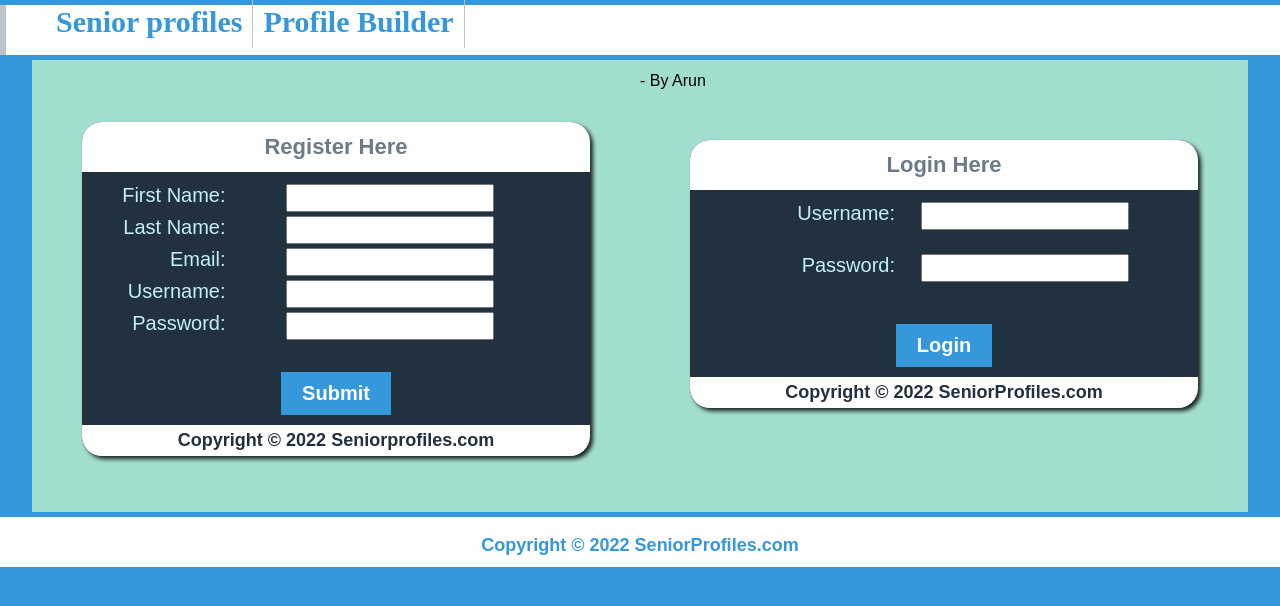
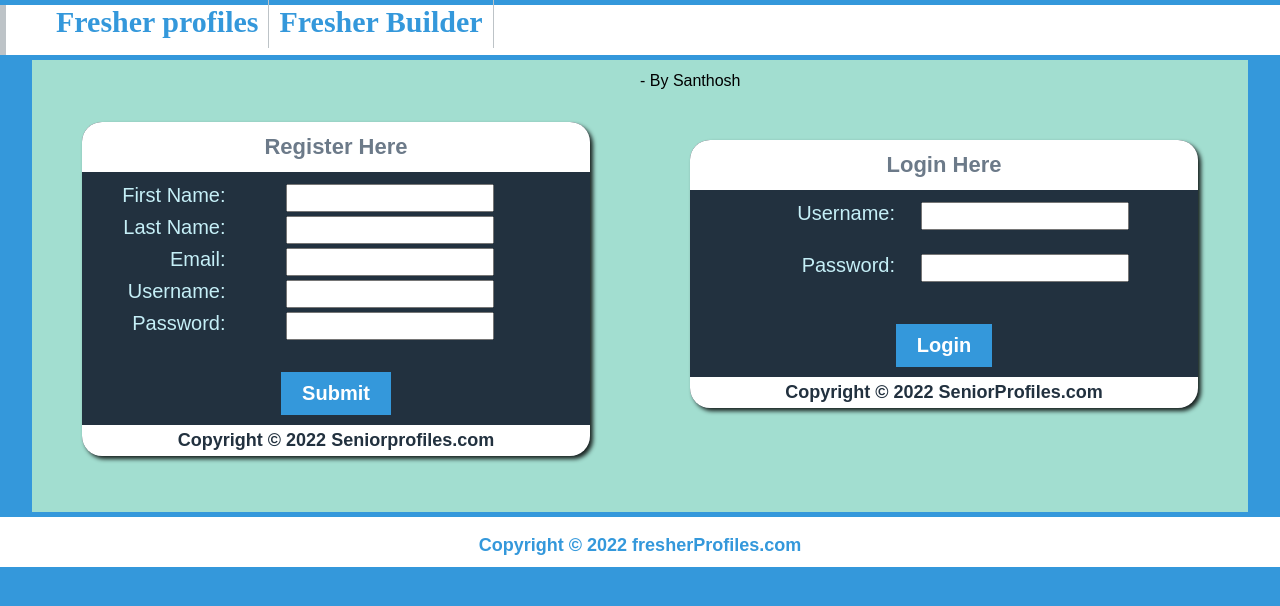
Before and after one commit to arun861/ProfilePage, a PHP site: page /index.php in a window 1280 px wide. Shown: the top 606 px of the page. Run offline with PHP 8.4, Linux system fonts and the light colour scheme.

Commit message:
Update index.php
changed title

```diff
--- a/index.php
+++ b/index.php
@@ -10,13 +10,13 @@
 <header>
  <nav>
   <ul>
-   <li><a href="https://SeniorProfiles.com">Senior profiles</a></li>
-   <li><a href="https://Seniorprofiles.com/web/student">Profile Builder</a></li>
+   <li><a href="https://SeniorProfiles.com">Fresher profiles</a></li>
+   <li><a href="https://Seniorprofiles.com/web/student">Fresher Builder</a></li>
   </ul>
  </nav>
 </header>
 <div id="center">
-<div id="center-set"> - By Arun
+<div id="center-set"> - By Santhosh
 <div id="signup">
 <div id="signup-st">
 <div align="center">
@@ -97,6 +97,6 @@ echo ' <div id="reg-head-fail" class="headrg">Login Failed!, Invalid Credentials
 </div>
 </div>
 </div>
-<div id="footer"><p> Copyright &copy; 2022 SeniorProfiles.com </p></div>
+<div id="footer"><p> Copyright &copy; 2022 fresherProfiles.com </p></div>
 </body>
 </html>
```
